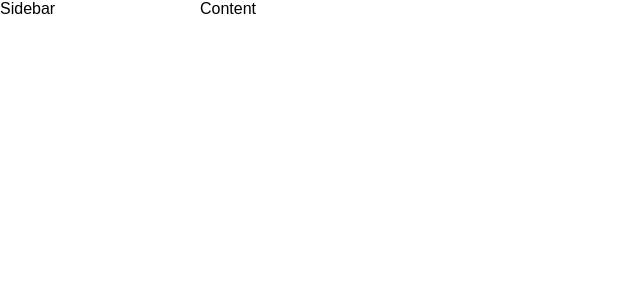
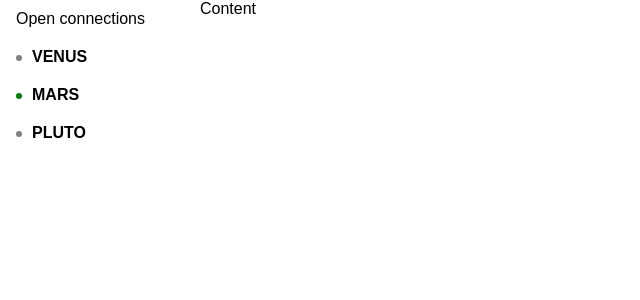
Before and after one commit to pyldin601/ttymi, a React app: page / in a window 1280 px wide. Shown: the top 300 px of the page, without its empty margins (0-640 px from the left). Built offline with nearby package versions, Linux system fonts and the light colour scheme.

Commit message:
add OpenConnections component

```diff
--- /dev/null
+++ b/src/components/terminal/OpenConnections/OpenConnections.css
@@ -0,0 +1,43 @@
+@value color3, color6, color8 from '../../../styles/colors.css';
+@value main-font, size4 from '../../../styles/fonts.css';
+
+.wrap {}
+
+.title {
+  font-family: main-font, sans-serif;
+  background-color: color3;
+  color: color6;
+  padding: 10px 16px;
+  font-size: size4;
+}
+
+.connectionsWrap {
+
+}
+
+.connection {
+  font-family: main-font, sans-serif;
+  background-color: color3;
+  padding: 10px 16px;
+  color: color8;
+  font-weight: bold;
+  font-size: size4;
+}
+
+.connectionLabel {
+  display: inline-block;
+}
+
+.connectionIcon {
+  display: inline-block;
+  background-color: grey;
+  width: 6px;
+  height: 6px;
+  border-radius: 3px;
+  margin-right: 10px;
+  vertical-align: middle;
+}
+
+.connection.connected .connectionIcon {
+  background-color: green;
+}
--- /dev/null
+++ b/src/components/terminal/OpenConnections/OpenConnections.js
@@ -0,0 +1,24 @@
+import React from 'react';
+import styles from './OpenConnections.css';
+
+const OpenConnections = () => {
+  return <div className={styles.wrap}>
+    <div className={styles.title}>Open connections</div>
+    <div className={styles.connectionsWrap}>
+      <div className={styles.connection}>
+        <div className={styles.connectionIcon} />
+        <div className={styles.connectionLabel}>VENUS</div>
+      </div>
+      <div className={`${styles.connection} ${styles.connected}`}>
+        <div className={styles.connectionIcon} />
+        <div className={styles.connectionLabel}>MARS</div>
+      </div>
+      <div className={styles.connection}>
+        <div className={styles.connectionIcon} />
+        <div className={styles.connectionLabel}>PLUTO</div>
+      </div>
+    </div>
+  </div>;
+};
+
+export default OpenConnections;
--- a/src/components/terminal/Sidebar/Sidebar.css
+++ b/src/components/terminal/Sidebar/Sidebar.css
@@ -3,8 +3,8 @@
 @value color3, color8 from '../../../styles/colors.css';
 
 .sidebar {
-  font-family: main-font, sans-serif;
-  background-color: color3;
-  color: color8;
+  /*font-family: main-font, sans-serif;*/
+  /*background-color: color3;*/
+  /*color: color8;*/
   height: 100%;
 }
--- a/src/components/terminal/Sidebar/Sidebar.js
+++ b/src/components/terminal/Sidebar/Sidebar.js
@@ -1,8 +1,11 @@
 import React from 'react';
 import * as styles from './Sidebar.css';
+import OpenConnections from '../OpenConnections/OpenConnections';
 
 const Sidebar = () => {
-  return <div className={styles.sidebar}>Sidebar</div>;
+  return <div className={styles.sidebar}>
+    <OpenConnections />
+  </div>;
 };
 
 export default Sidebar;
```
